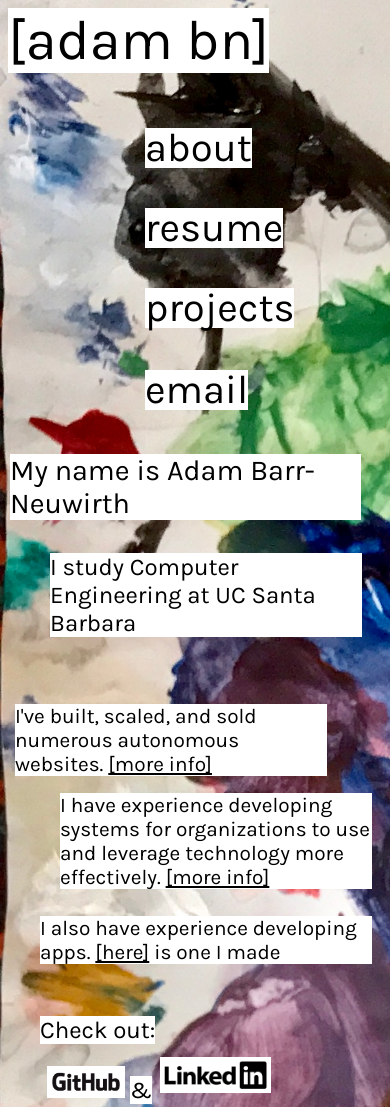
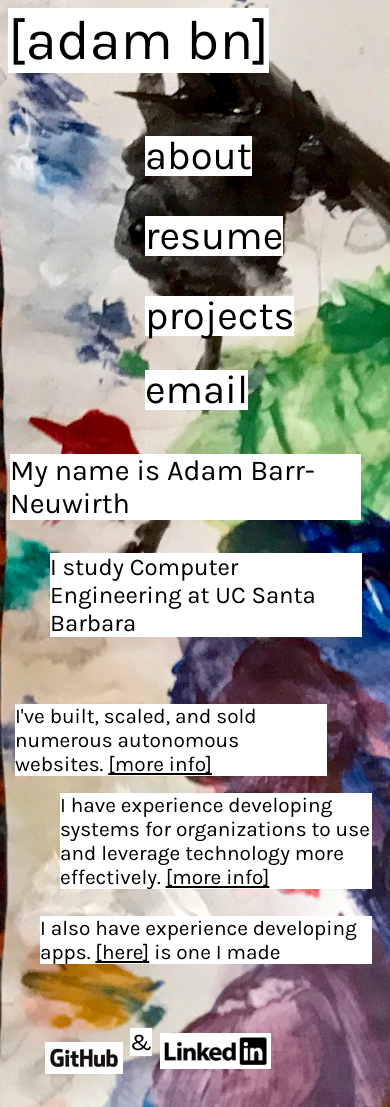
Before and after one commit to slugiscool99/adambn.com, a plain HTML site: page about.html in a window 390 px wide. Shown: the top 1107 px of the page. Drawn offline with Linux system fonts and the light colour scheme.

Commit message:
more fixes

```diff
--- a/about.html
+++ b/about.html
@@ -49,9 +49,6 @@
 
 		<!-- external links -->
 
-	<div class="info" id="block3">
-		Check out:
-	</div>
 	<div class="info" id="block4">
 		<a href="http://github.com/slugiscool99"><img src="github.png" height="32px"></a>
 	</div>
--- a/styles.css
+++ b/styles.css
@@ -16,6 +16,7 @@
 
 #header{
 	font-size: 3.5em;
+	z-index: 1000;
 
 }
 
@@ -244,10 +245,15 @@
 	.nav{
 		z-index: 999;
 		margin: 0;
-		position: absolute;
+		position: relative;
 		left: 50%;
   		margin-left: -50px;
   		top: -2em;
+  		width: 200px;
+	}
+	#header{
+		z-index: 1000;
+		position: relative;
 	}
 
 	#block1{
@@ -311,16 +317,16 @@
 		top: 39em;
 	}
 	#block4{
-		left: 47px;
-		top: 41.1em;
+		left: 45px;
+		top: 40.1em;
 	}
 	#block5{
 		left: 130px;
-		top: 41.5em;
+		top: 39.5em;
 	}
 	#block6{
 		left: 160px;
-		top: 40.7em;
+		top: 39.7em;
 		padding: 4px;
 	}
 }
```
